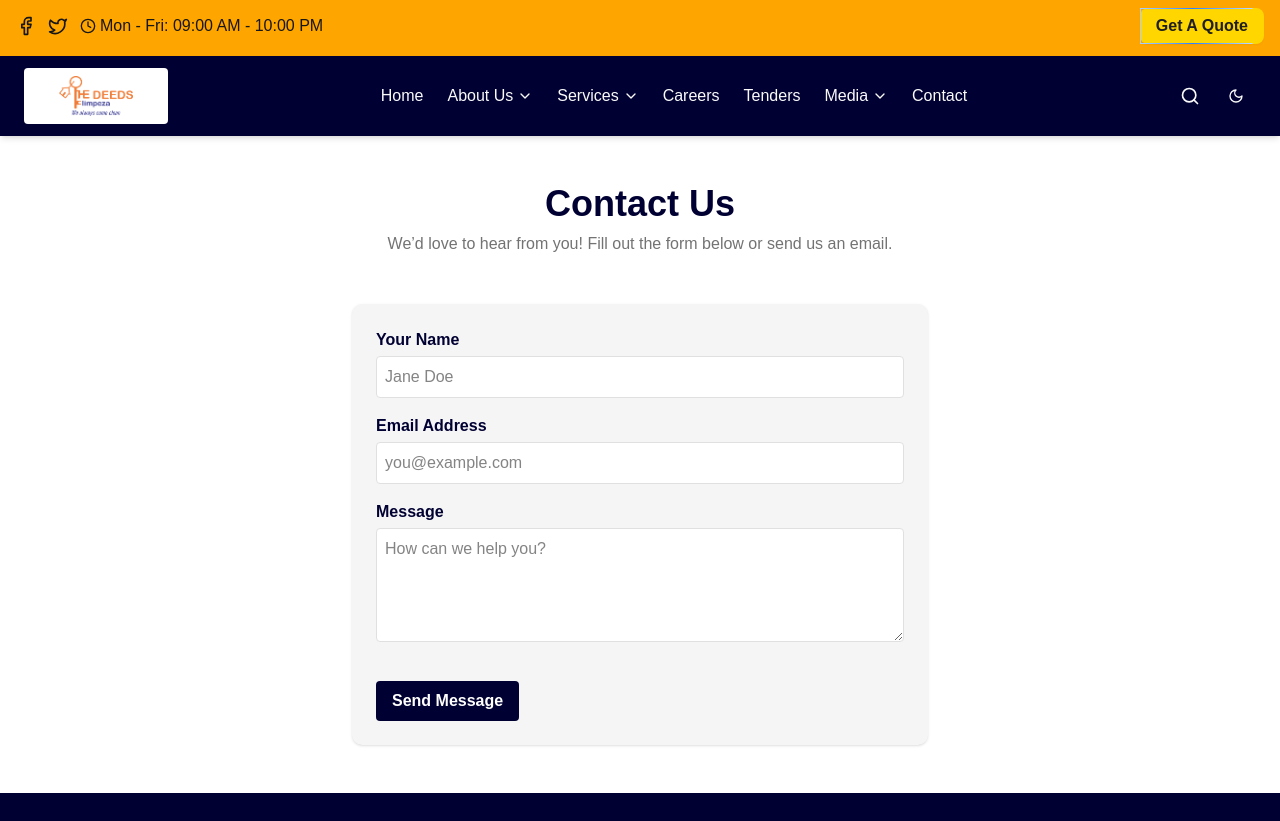
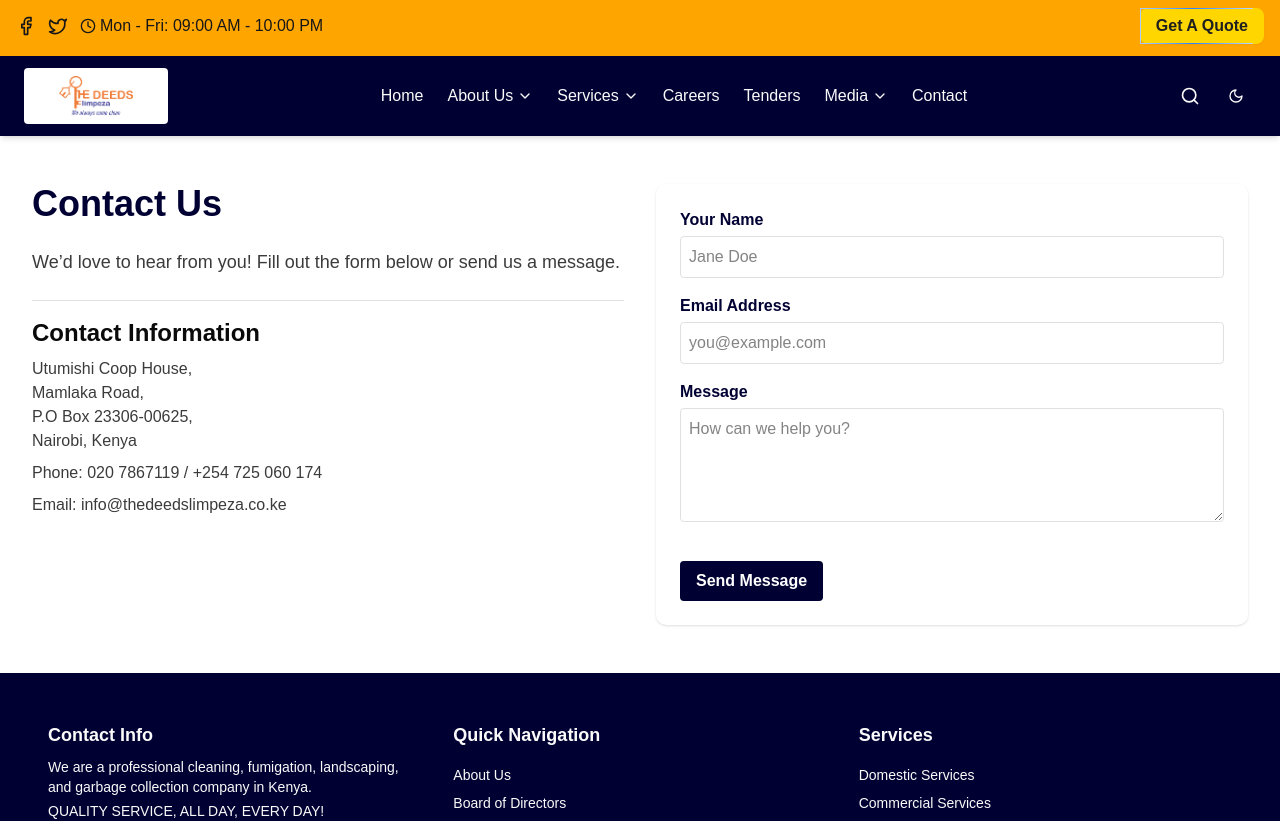
Before and after one commit to musebe/mugo-cleaning-, a Next.js app: page /contact in a window 1280 px wide. Shown: the top 821 px of the page. Built offline with nearby package versions, Linux system fonts and the light colour scheme.

Commit message:
contact us page

```diff
--- a/src/app/careers/page.tsx
+++ b/src/app/careers/page.tsx
@@ -2,14 +2,13 @@
 
 import { motion } from 'motion/react';
 import { CldImage } from 'next-cloudinary';
-import Image from 'next/image';
 import { ThumbsUp, Users, CheckCircle, Lightbulb, Smile } from 'lucide-react';
 
 export default function CareersPage() {
   return (
     <main className='flex flex-col'>
-      {/* Section 1: White BG */}
-      <section className='bg-white w-full py-12 px-4 md:px-8'>
+      {/* SECTION 1: CAREERS INTRO (bg-background) */}
+      <section className='bg-background w-full py-12 px-4 md:px-8'>
         <div className='max-w-7xl mx-auto grid grid-cols-1 md:grid-cols-2 gap-8 items-center'>
           {/* Left Column: Heading & Text */}
           <motion.div
@@ -49,8 +48,8 @@ export default function CareersPage() {
         </div>
       </section>
 
-      {/* Section 2: Contrasting BG (bg-section) */}
-      <section className='bg-section w-full py-12 px-4 md:px-8 flex-1'>
+      {/* SECTION 2: OUR VALUES (bg-section) */}
+      <section className='bg-section w-full py-12 px-4 md:px-8'>
         <div className='max-w-7xl mx-auto text-center'>
           <motion.h2
             className='text-2xl md:text-3xl font-bold text-foreground mb-6'
@@ -74,7 +73,7 @@ export default function CareersPage() {
 
           {/* Icons Row */}
           <motion.div
-            className='grid grid-cols-2 sm:grid-cols-3 md:grid-cols-5 gap-8 justify-items-center mb-12'
+            className='grid grid-cols-2 sm:grid-cols-3 md:grid-cols-5 gap-8 justify-items-center'
             initial={{ opacity: 0 }}
             whileInView={{ opacity: 1 }}
             transition={{ duration: 0.8, delay: 0.4 }}
@@ -116,22 +115,26 @@ export default function CareersPage() {
               </p>
             </div>
           </motion.div>
+        </div>
+      </section>
 
-          {/* Current Openings */}
+      {/* SECTION 3: CURRENT OPENINGS (bg-background) */}
+      <section className='bg-background w-full py-12 px-4 md:px-8 flex-1'>
+        <div className='max-w-5xl mx-auto text-center'>
           <motion.h3
             className='text-2xl md:text-3xl font-bold text-foreground mb-4'
             initial={{ opacity: 0, y: 20 }}
             whileInView={{ opacity: 1, y: 0 }}
-            transition={{ duration: 0.8, delay: 0.5 }}
+            transition={{ duration: 0.8, delay: 0.2 }}
             viewport={{ once: true }}
           >
             Current Openings
           </motion.h3>
           <motion.p
-            className='text-lg text-foreground/80 leading-relaxed max-w-3xl mx-auto'
+            className='text-lg md:text-xl text-foreground/80 leading-relaxed'
             initial={{ opacity: 0, y: 20 }}
             whileInView={{ opacity: 1, y: 0 }}
-            transition={{ duration: 0.8, delay: 0.6 }}
+            transition={{ duration: 0.8, delay: 0.3 }}
             viewport={{ once: true }}
           >
             We currently do not have any open positions. Please check back soon
--- a/src/app/contact/page.tsx
+++ b/src/app/contact/page.tsx
@@ -1,45 +1,71 @@
 'use client';
 
+import { motion } from 'motion/react';
+import { CldImage } from 'next-cloudinary';
+import Link from 'next/link';
 import React from 'react';
-import { motion } from 'motion/react';
 
 export default function ContactPage() {
   return (
-    <main className='container mx-auto px-4 md:px-8 py-12 space-y-12'>
-      {/* Heading Section */}
-      <section className='text-center space-y-2'>
-        <motion.h1
-          className='text-3xl md:text-4xl font-bold text-primary'
-          initial={{ opacity: 0, y: -20 }}
-          whileInView={{ opacity: 1, y: 0 }}
-          transition={{ duration: 1 }}
+    <main className='py-12 px-4 md:px-8 bg-background'>
+      <div className='max-w-7xl mx-auto'>
+        <div className='grid grid-cols-1 md:grid-cols-2 gap-8'>
+          {/* Left Column: Company Details */}
+          <motion.div
+            initial={{ opacity: 0, x: -30 }}
+            whileInView={{ opacity: 1, x: 0 }}
+            transition={{ duration: 0.8 }}
             viewport={{ once: true }}
+            className='space-y-6 text-center md:text-left text-justify'
           >
+            <h1 className='text-3xl md:text-4xl font-bold text-primary'>
               Contact Us
-        </motion.h1>
-        <motion.p
-          className='text-muted-foreground'
-          initial={{ opacity: 0 }}
-          whileInView={{ opacity: 1 }}
-          transition={{ duration: 1, delay: 0.3 }}
+            </h1>
+            <p className='text-lg text-foreground/80'>
+              We’d love to hear from you! Fill out the form below or send us a
+              message.
+            </p>
+
+            <div className='border-t border-border my-4'></div>
+
+            <div className='space-y-2'>
+              <h2 className='text-2xl font-semibold text-foreground'>
+                Contact Information
+              </h2>
+              <p className='text-base text-foreground/80'>
+                Utumishi Coop House,
+                <br />
+                Mamlaka Road,
+                <br />
+                P.O Box 23306-00625,
+                <br />
+                Nairobi, Kenya
+              </p>
+              <p className='text-base text-foreground/80'>
+                Phone: 020 7867119 / +254 725 060 174
+              </p>
+              <p className='text-base text-foreground/80'>
+                Email: info@thedeedslimpeza.co.ke
+              </p>
+            </div>
+          </motion.div>
+
+          {/* Right Column: Contact Form */}
+          <motion.div
+            initial={{ opacity: 0, x: 30 }}
+            whileInView={{ opacity: 1, x: 0 }}
+            transition={{ duration: 0.8 }}
             viewport={{ once: true }}
+            className='bg-white dark:bg-muted p-6 rounded-lg shadow text-justify'
           >
-          We’d love to hear from you! Fill out the form below or send us an
-          email.
-        </motion.p>
-      </section>
+            {/* Inviting message on top */}
 
-      {/* Contact Form Section */}
-      <motion.section
-        className='mx-auto w-full max-w-xl bg-muted p-6 rounded-lg shadow'
-        initial={{ opacity: 0, y: 20 }}
-        whileInView={{ opacity: 1, y: 0 }}
-        transition={{ duration: 1 }}
-        viewport={{ once: true }}
-      >
             <form className='space-y-4'>
               <div>
-            <label htmlFor='name' className='block font-semibold text-primary'>
+                <label
+                  htmlFor='name'
+                  className='block font-semibold text-primary'
+                >
                   Your Name
                 </label>
                 <input
@@ -49,9 +75,11 @@ export default function ContactPage() {
                   className='mt-1 w-full p-2 rounded border border-border bg-white dark:bg-muted focus:outline-none focus:ring-2 focus:ring-primary'
                 />
               </div>
-
               <div>
-            <label htmlFor='email' className='block font-semibold text-primary'>
+                <label
+                  htmlFor='email'
+                  className='block font-semibold text-primary'
+                >
                   Email Address
                 </label>
                 <input
@@ -61,7 +89,6 @@ export default function ContactPage() {
                   className='mt-1 w-full p-2 rounded border border-border bg-white dark:bg-muted focus:outline-none focus:ring-2 focus:ring-primary'
                 />
               </div>
-
               <div>
                 <label
                   htmlFor='message'
@@ -76,7 +103,6 @@ export default function ContactPage() {
                   className='mt-1 w-full p-2 rounded border border-border bg-white dark:bg-muted focus:outline-none focus:ring-2 focus:ring-primary'
                 ></textarea>
               </div>
-
               <button
                 type='submit'
                 className='button-primary w-full md:w-auto mt-4 px-4 py-2 font-semibold text-white bg-primary rounded hover:bg-primary/90 focus:ring-2 focus:ring-primary focus:outline-none transition'
@@ -84,7 +110,9 @@ export default function ContactPage() {
                 Send Message
               </button>
             </form>
-      </motion.section>
+          </motion.div>
+        </div>
+      </div>
     </main>
   );
 }
```
Lines whose indentation alone changed are shown as unchanged.
